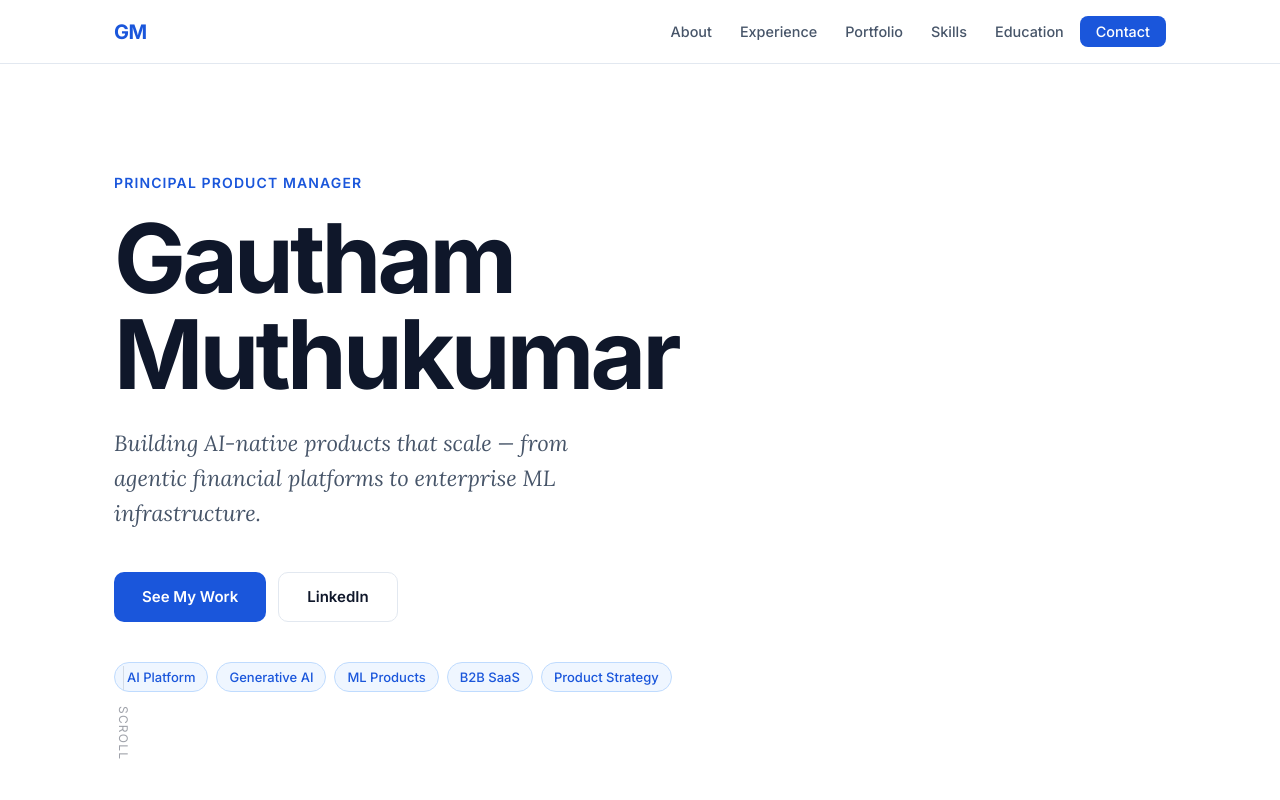
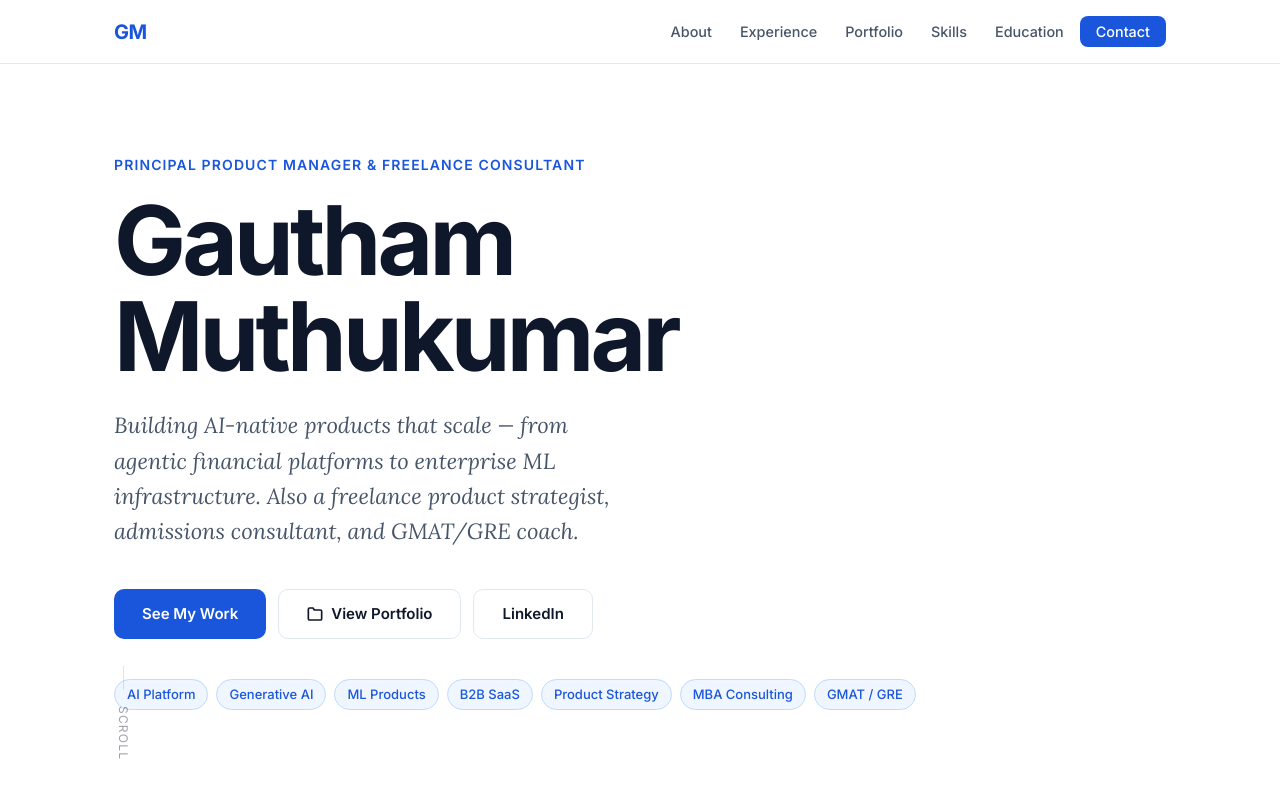
Before and after one commit to GauthamMuthukumar/GauthamMuthukumar.github.io, a plain HTML site: page index.html in a window 1280 px wide. Shown: the top 800 px of the page. Drawn offline with Linux system fonts and the light colour scheme.

Commit message:
Update hero: add freelance tagline and portfolio link

```diff
--- a/index.html
+++ b/index.html
@@ -31,11 +31,15 @@
   <!-- HERO -->
   <section class="hero" id="top">
     <div class="hero-content">
-      <p class="hero-eyebrow">Principal Product Manager</p>
+      <p class="hero-eyebrow">Principal Product Manager &amp; Freelance Consultant</p>
       <h1 class="hero-name">Gautham<br/>Muthukumar</h1>
-      <p class="hero-tagline">Building AI-native products that scale — from agentic financial platforms to enterprise ML infrastructure.</p>
+      <p class="hero-tagline">Building AI-native products that scale — from agentic financial platforms to enterprise ML infrastructure. Also a freelance product strategist, admissions consultant, and GMAT/GRE coach.</p>
       <div class="hero-cta">
         <a href="#experience" class="btn-primary">See My Work</a>
+        <a href="https://drive.google.com/drive/folders/1DXNQYBZHLnVP7heKF6moESIAFnWHlAc-" target="_blank" rel="noopener" class="btn-secondary">
+          <svg width="16" height="16" viewBox="0 0 24 24" fill="none" stroke="currentColor" stroke-width="2.5" stroke-linecap="round" stroke-linejoin="round"><path d="M22 19a2 2 0 0 1-2 2H4a2 2 0 0 1-2-2V5a2 2 0 0 1 2-2h5l2 3h9a2 2 0 0 1 2 2z"/></svg>
+          View Portfolio
+        </a>
         <a href="https://www.linkedin.com/in/gautham-muthukumar-6a01334b/" target="_blank" rel="noopener" class="btn-secondary">LinkedIn</a>
       </div>
       <div class="hero-chips">
@@ -44,6 +48,8 @@
         <span class="chip">ML Products</span>
         <span class="chip">B2B SaaS</span>
         <span class="chip">Product Strategy</span>
+        <span class="chip">MBA Consulting</span>
+        <span class="chip">GMAT / GRE</span>
       </div>
     </div>
     <div class="hero-scroll-indicator">
```
